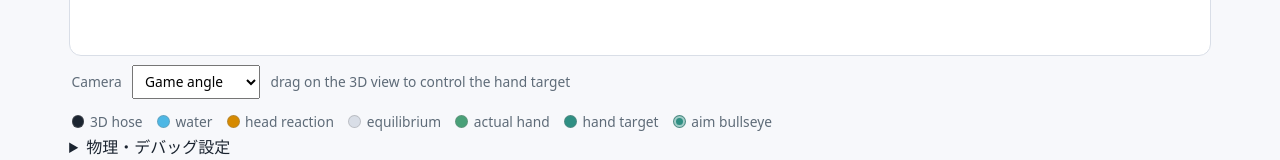
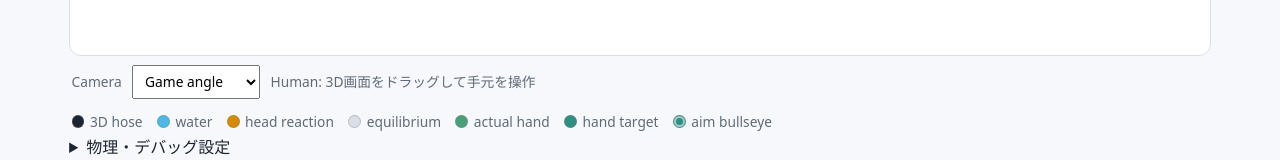
Before and after one commit to InSuns21/biped-control-lab, a website with bundled scripts: page docs/labs/x1-shower-tvc/index.html in a window 1280 px wide. Shown: the part 1864-2024 px from the top of the page. Built offline with nearby package versions, Linux system fonts and the light colour scheme.

Commit message:
fix: correct collapsed game markup

```diff
--- a/docs/labs/x1-shower-tvc/index.html
+++ b/docs/labs/x1-shower-tvc/index.html
@@ -175,7 +175,7 @@
                 <option value="front">Front</option>
                 <option value="close">Close</option>
               </select>
-              <span>drag on the 3D view to control the hand target</span>
+              <span id="nlPlayToolbarHelp">Human: 3D画面をドラッグして手元を操作</span>
             </div>
             <div class="vector-legend" aria-label="H1-5-3 3D legend">
               <span><i class="swatch swatch-hose"></i>3D hose</span>
@@ -329,9 +329,9 @@
           <p><strong>H1-6-2:</strong> LQRはnonlinear equilibriumまわりで、free rod angle/rateとhand actuator stateを含む1-step mapを数値線形化します。入力は従来と同じ <code>[x_hand*, θ_hand*]</code> で、LQRだけ強いactuatorを使うことはありません。初回選択時だけ線形化とDAREを計算し、そのscenarioではcacheします。</p>
           <p><strong>H1-6-3:</strong> moving bullseyeから共通のhand referenceを作り、P/PDはそのreference tipに対する局所誤差、State FB / LQRは <code>u=u_ref-K(x-x_ref)</code> で追従します。State FBは比較用の固定 <code>0.55×K</code>、LQRは <code>1.00×K</code> です。run結果は同一difficultyの比較表へ蓄積します。</p>
         </section>
+      </details>
     </section>
 
-      </details>
     <section id="linearModelPanel" role="tabpanel"
       aria-labelledby="linearModelTab" hidden>
     <div class="phase-note">
```
